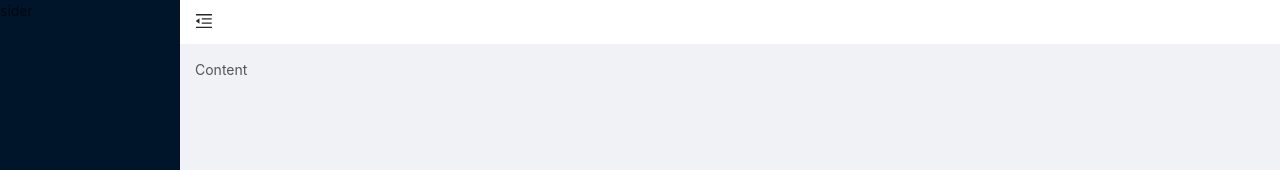
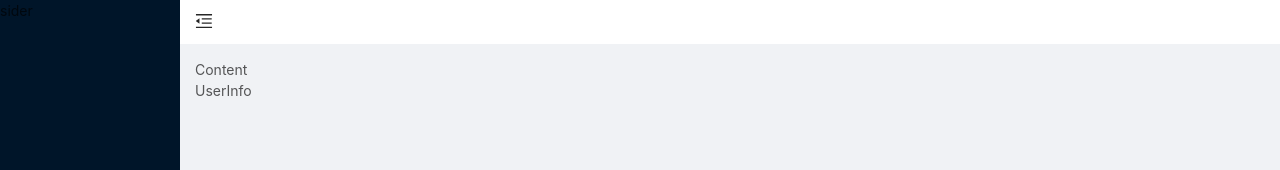
Before and after one commit to QzAmoy/React-Template, a React app: page /#/admin in a window 1280 px wide. Shown: the top 170 px of the page. Built offline with nearby package versions, Linux system fonts and the light colour scheme.

Commit message:
路由权限配置

```diff
--- a/public/index.html
+++ b/public/index.html
@@ -4,7 +4,7 @@
   <meta charset="UTF-8">
   <meta name="viewport" content="width=device-width">
   <link rel="manifest" href="/manifest.json" />
-  <title>Ant Design Mobile UI sample</title>
+  <title>React-template</title>
 </head>
 <body>
   <div id="root"></div>
--- /dev/null
+++ b/src/components/AuthRouteWithSubRoutes/index.tsx
@@ -0,0 +1,25 @@
+import React, { createElement, lazy } from 'react';
+import { Route } from 'react-router-dom';
+import { useSelector } from 'react-redux';
+import { RootState } from '@/store';
+import { Route as IRoute } from '@/routes/types';
+
+export default (route: IRoute) => {
+  const auth = useSelector((store: RootState) => store.sysConfigs.auth);
+  return (
+    <Route
+      path={route.path}
+      render={(props) => {
+        const hasAuth = auth.indexOf(route.authCode) !== -1;
+        if (hasAuth) {
+          document.title = route.title;
+          return createElement(lazy(route.component), {
+            ...props,
+            routes: route.routes,
+          });
+        }
+        return <div>no auth</div>;
+      }}
+    />
+  );
+};
--- a/src/components/RouteWithSubRoutes/index.tsx
+++ b/src/components/RouteWithSubRoutes/index.tsx
@@ -6,9 +6,13 @@ export default (route: IRoute) => {
   return (
     <Route
       path={route.path}
-      render={(props) =>
-        createElement(lazy(route.component), { ...props, routes: route.routes })
-      }
+      render={(props) => {
+        document.title = route.title;
+        return createElement(lazy(route.component), {
+          ...props,
+          routes: route.routes,
+        });
+      }}
     />
   );
 };
--- a/src/pages/Admin/index.tsx
+++ b/src/pages/Admin/index.tsx
@@ -1,11 +1,16 @@
 import React, { Component } from 'react';
 import { Layout } from 'antd';
+import { Switch, Route } from 'react-router-dom';
 import { MenuUnfoldOutlined, MenuFoldOutlined } from '@ant-design/icons';
+import AuthRouteWithSubRoutes from '@components/AuthRouteWithSubRoutes';
+import { Routes } from '@/routes/types';
 import './index.less';
 
 const { Sider, Header, Content, Footer } = Layout;
 
-interface IProps {}
+interface IProps {
+  routes: Routes;
+}
 interface IState {
   collapsed: boolean;
 }
@@ -24,6 +29,7 @@ class Index extends Component<IProps, IState> {
 
   render() {
     const { collapsed } = this.state;
+    const { routes } = this.props;
     return (
       <Layout id="admin-layout">
         <Sider width={180} trigger={null} collapsible collapsed={collapsed}>
@@ -35,7 +41,15 @@ class Index extends Component<IProps, IState> {
               {collapsed ? <MenuUnfoldOutlined /> : <MenuFoldOutlined />}
             </span>
           </Header>
-          <Content>Content</Content>
+          <Content>
+            Content
+            <Switch>
+              {routes.map((route) => (
+                <AuthRouteWithSubRoutes {...route} />
+              ))}
+              <Route render={() => <div>404</div>} />
+            </Switch>
+          </Content>
           <Footer>Footer</Footer>
         </Layout>
       </Layout>
--- /dev/null
+++ b/src/pages/UserInfo/index.tsx
@@ -0,0 +1,9 @@
+import React, { Component } from 'react';
+
+class Index extends Component {
+  render() {
+    return <div>UserInfo</div>;
+  }
+}
+
+export default Index;
--- a/src/routes/baseRoutes.ts
+++ b/src/routes/baseRoutes.ts
@@ -1,11 +1,13 @@
 const baseRoutes = [
   {
+    title: '主页',
     key: 'index',
     path: ['/', '/home'],
     exact: true,
     component: () => import('@/pages/Home'),
   },
   {
+    title: '登录',
     key: 'login',
     path: '/login',
     component: () => import('@/pages/Login'),
--- a/src/routes/privateRoutes.ts
+++ b/src/routes/privateRoutes.ts
@@ -1,9 +1,18 @@
 const privateRoutes = [
   {
+    title: '管理中心',
     key: 'admin',
-    path: '/admin',
     component: () => import('@/pages/Admin'),
-    routes: [],
+    routes: [
+      {
+        title: '用户信息',
+        key: 'userInfo',
+        authCode: 'userInfo',
+        path: ['/admin', '/admin/user-info'],
+        exact: true,
+        component: () => import('@/pages/UserInfo'),
+      },
+    ],
   },
 ];
 
--- a/src/routes/types.ts
+++ b/src/routes/types.ts
@@ -1,12 +1,14 @@
 import { ComponentType } from 'react';
 
 export interface Route {
+  title: string;
   key: string;
   component?: () => Promise<{ default: ComponentType<any> }>;
   path?: string | string[];
   exact?: boolean;
   sensitive?: boolean;
   strict?: boolean;
+  authCode?: string;
   routes?: Routes;
 }
 
--- a/src/store/sysConfigs/index.ts
+++ b/src/store/sysConfigs/index.ts
@@ -3,12 +3,14 @@ import {
   Langs,
   SET_LANG,
   SET_LOGIN_STATE,
+  SET_AUTH,
   SysConfigActionTypes,
 } from './types';
 
 const initialState = {
   lang: Langs.ZH,
   isLogin: true,
+  auth: ['userInfo'],
 };
 const sysConfigs = (
   state = initialState,
@@ -25,6 +27,11 @@ const sysConfigs = (
         ...state,
         isLogin: action.isLogin,
       };
+    case SET_AUTH:
+      return {
+        ...state,
+        auth: action.auth,
+      };
     default:
       return state;
   }
--- a/src/store/sysConfigs/types.ts
+++ b/src/store/sysConfigs/types.ts
@@ -2,6 +2,8 @@ export const SET_LANG = 'SET_LANG';
 export type SET_LANG = typeof SET_LANG;
 export const SET_LOGIN_STATE = 'SET_LOGIN_STATE';
 export type SET_LOGIN_STATE = typeof SET_LOGIN_STATE;
+export const SET_AUTH = 'SET_AUTH';
+export type SET_AUTH = typeof SET_AUTH;
 
 export enum Langs {
   ZH = 'zh_CN',
@@ -10,10 +12,12 @@ export enum Langs {
 
 export type IsLogin = boolean;
 export type Lang = string;
+export type Auth = Array<string>;
 
 export interface SysConfigState {
   lang: Lang;
   isLogin: IsLogin;
+  auth: Auth;
 }
 
 export interface SetLangAction {
@@ -26,4 +30,12 @@ export interface SetLoginStateAction {
   isLogin: IsLogin;
 }
 
-export type SysConfigActionTypes = SetLangAction | SetLoginStateAction;
+export interface SetAutheAction {
+  type: SET_AUTH;
+  auth: Auth;
+}
+
+export type SysConfigActionTypes =
+  | SetLangAction
+  | SetLoginStateAction
+  | SetAutheAction;
```
Also changed, not shown: src/store/sysConfigs/actions.ts (+8 -0 lines).
